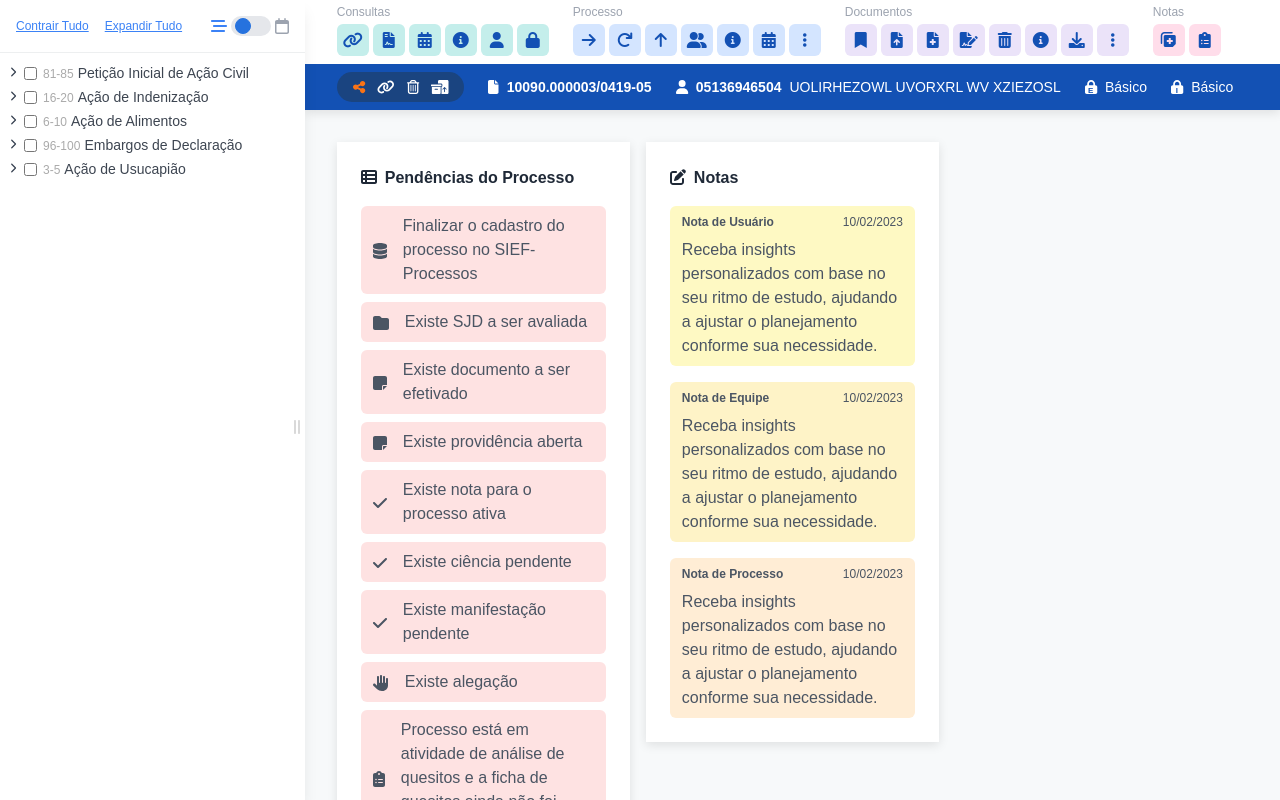
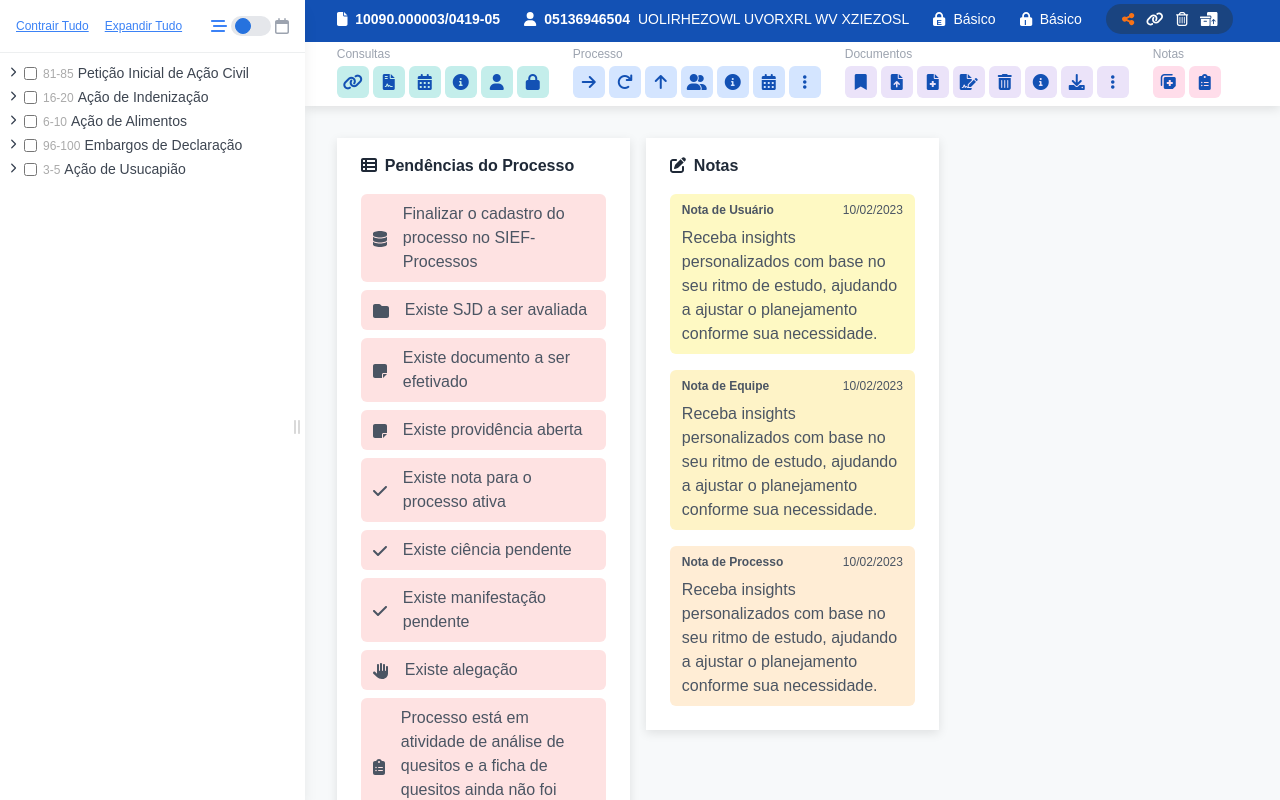
Before and after one commit to guilhermeteles/eprocesso, a React (Vite) app: page / in a window 1280 px wide. Built offline with nearby package versions, Linux system fonts and the light colour scheme.

Commit message:
reverse header

```diff
--- a/src/components/DashboardComponent.jsx
+++ b/src/components/DashboardComponent.jsx
@@ -44,7 +44,7 @@ const Dashboard = () => {
                         </p>
                     </div> */}
 
-                    <div className="bg-white p-6 shadow-[0_3px_10px_rgb(0,0,0,0.1)] flex flex-col gap-2 h-fit">
+                    <div className="bg-white px-6 pb-6 pt-4 shadow-[0_3px_10px_rgb(0,0,0,0.1)] flex flex-col gap-2 h-fit">
                         <h2 className="text-md font-semibold text-gray-800 mb-2">
                             <FontAwesomeIcon
                                 icon={faThList}
@@ -118,7 +118,7 @@ const Dashboard = () => {
 
 
                     {/* Second Card - 1 Column */}
-                    <div className="bg-white p-6 shadow-[0_3px_10px_rgb(0,0,0,0.1)] flex flex-col gap-4 h-fit">
+                    <div className="bg-white px-6 pb-6 pt-4 shadow-[0_3px_10px_rgb(0,0,0,0.1)] flex flex-col gap-4 h-fit">
                         <h2 className="text-md font-semibold text-gray-800">
                             <FontAwesomeIcon
                                 icon={faEdit}
--- a/src/components/Nav.jsx
+++ b/src/components/Nav.jsx
@@ -26,6 +26,61 @@ const Nav = () => {
 
   return (
     <div className='shadow-[0_3px_10px_rgb(0,0,0,0.1)]'>
+      <div className='bg-[#1351B4] w-100 px-8 py-1 pb-2 flex gap-6 text-sm'>
+
+        <div className='flex items-center text-white font-semibold '>
+          <FontAwesomeIcon
+            icon={faFile}
+            className="me-2"
+          />
+          10090.000003/0419-05
+        </div>
+        <div className='flex items-center text-white'>
+          <FontAwesomeIcon
+            icon={faUser}
+            className="me-2"
+          />
+
+          <span className='font-semibold mr-2'>
+            05136946504
+          </span>
+          UOLIRHEZOWL UVORXRL WV XZIEZOSL
+        </div>
+        <div className="flex items-center text-white relative">
+          <div className="relative">
+            <FontAwesomeIcon icon={faLock} className="me-2" />
+            <span className="absolute inset-0 flex items-center justify-center text-[8px] font-black text-[#1351B4] top-[7px] right-[8.5px]">
+              E
+            </span>
+          </div>
+          Básico
+        </div>
+        <div className="flex items-center text-white relative">
+          <div className="relative">
+            <FontAwesomeIcon icon={faLock} className="me-2" />
+            <span className="absolute inset-0 flex items-center justify-center text-[8px] font-black text-[#1351B4] top-[7px] right-[8.5px]">
+              I
+            </span>
+          </div>
+          Básico
+        </div>
+        <div className='bg-[#1A4480] py-2 flex rounded rounded-full text-white items-center px-4 gap-3'>
+          <FontAwesomeIcon
+            icon={faShareAlt}
+            className='text-orange-500'
+          />
+          <FontAwesomeIcon
+            icon={faLink}
+          />
+    <FontAwesomeIcon
+            icon={faTrashAlt}
+          />
+
+          <FontAwesomeIcon
+            icon={faBoxesPacking}
+          />
+        </div>
+      </div>
       <nav className="flex gap-6 bg-white px-8">
         {/* Group 1 */}
         <div className="flex flex-col mb-2">
@@ -195,99 +250,7 @@ const Nav = () => {
 
 
       </nav>
-      <div className='bg-[#1351B4] w-100 px-8 py-2 flex gap-6 text-sm'>
-        <div className='bg-[#1A4480] py-2 flex rounded rounded-full text-white items-center px-4 gap-3'>
-          <FontAwesomeIcon
-            icon={faShareAlt}
-            className='text-orange-500'
-          />
-          <FontAwesomeIcon
-            icon={faLink}
-          />
-    <FontAwesomeIcon
-            icon={faTrashAlt}
-          />
 
-          <FontAwesomeIcon
-            icon={faBoxesPacking}
-          />
-          {/* <FontAwesomeIcon
-            icon={faLinkSlash}
-          /> */}
-          {/* <div style={{ position: 'relative', display: 'inline-block' }}>
-
-            <FontAwesomeIcon icon={faFolderOpen} size="" />
-
-
-            <span style={{
-              position: 'absolute',
-              top: '66%',
-              left: '50%',
-              transform: 'translate(-50%, -50%)',
-              fontSize: '.45rem',
-              fontWeight: 'bold',
-              color: '#1A4480', // Adjust color as needed
-            }}>
-              A
-            </span>
-          </div> */}
-          {/* <div style={{ position: 'relative', display: 'inline-block' }}>
-
-            <FontAwesomeIcon icon={faFolder} size="" />
-
-
-            <span style={{
-              position: 'absolute',
-              top: '55%',
-              left: '50%',
-              transform: 'translate(-50%, -50%)',
-              fontSize: '.45rem',
-              fontWeight: 'bold',
-              color: 'white',
-            }}>
-              A
-            </span>
-          </div> */}
-
-        </div>
-        <div className='flex items-center text-white font-semibold '>
-          <FontAwesomeIcon
-            icon={faFile}
-            className="me-2"
-          />
-          10090.000003/0419-05
-        </div>
-        <div className='flex items-center text-white'>
-          <FontAwesomeIcon
-            icon={faUser}
-            className="me-2"
-          />
-
-          <span className='font-semibold mr-2'>
-            05136946504
-          </span>
-          UOLIRHEZOWL UVORXRL WV XZIEZOSL
-        </div>
-        <div className="flex items-center text-white relative">
-          <div className="relative">
-            <FontAwesomeIcon icon={faLock} className="me-2" />
-            <span className="absolute inset-0 flex items-center justify-center text-[8px] font-black text-[#1351B4] top-[7px] right-[8.5px]">
-              E
-            </span>
-          </div>
-          Básico
-        </div>
-        <div className="flex items-center text-white relative">
-          <div className="relative">
-            <FontAwesomeIcon icon={faLock} className="me-2" />
-            <span className="absolute inset-0 flex items-center justify-center text-[8px] font-black text-[#1351B4] top-[7px] right-[8.5px]">
-              I
-            </span>
-          </div>
-          Básico
-        </div>
-
-      </div>
       <OverlayMenu isOpen={isOverlayOpen} onClose={toggleOverlayMenu} onAddItemToGroup3={() => { }} />
     </div>
   );
```
